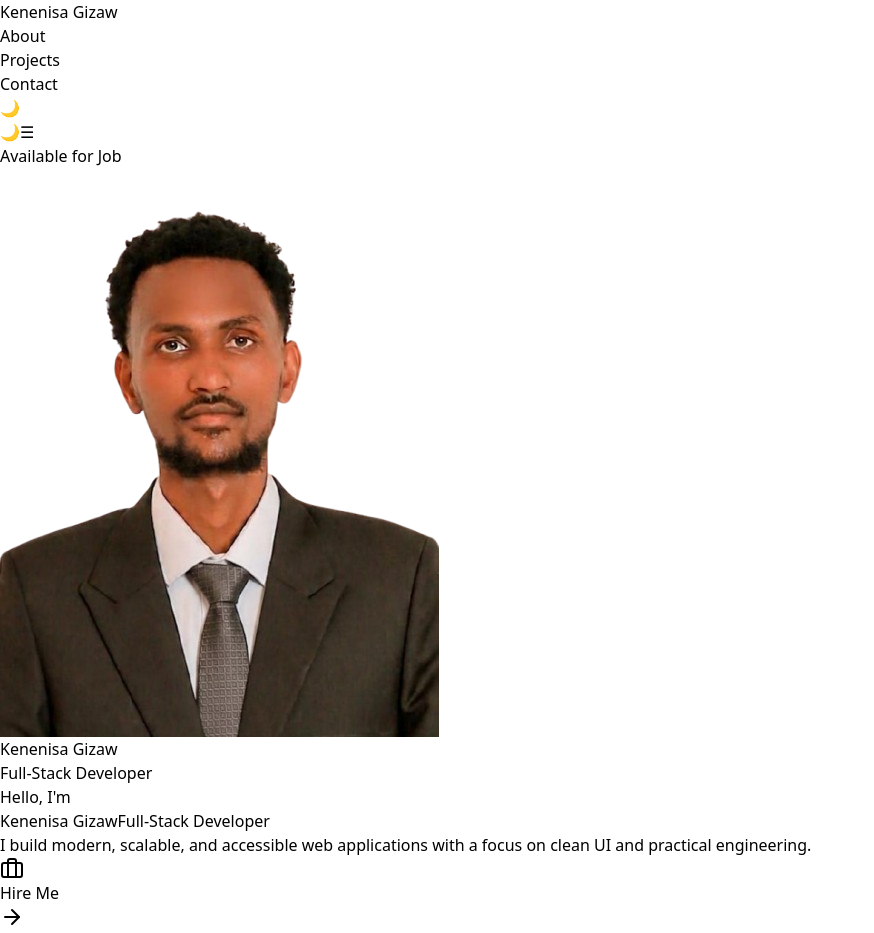
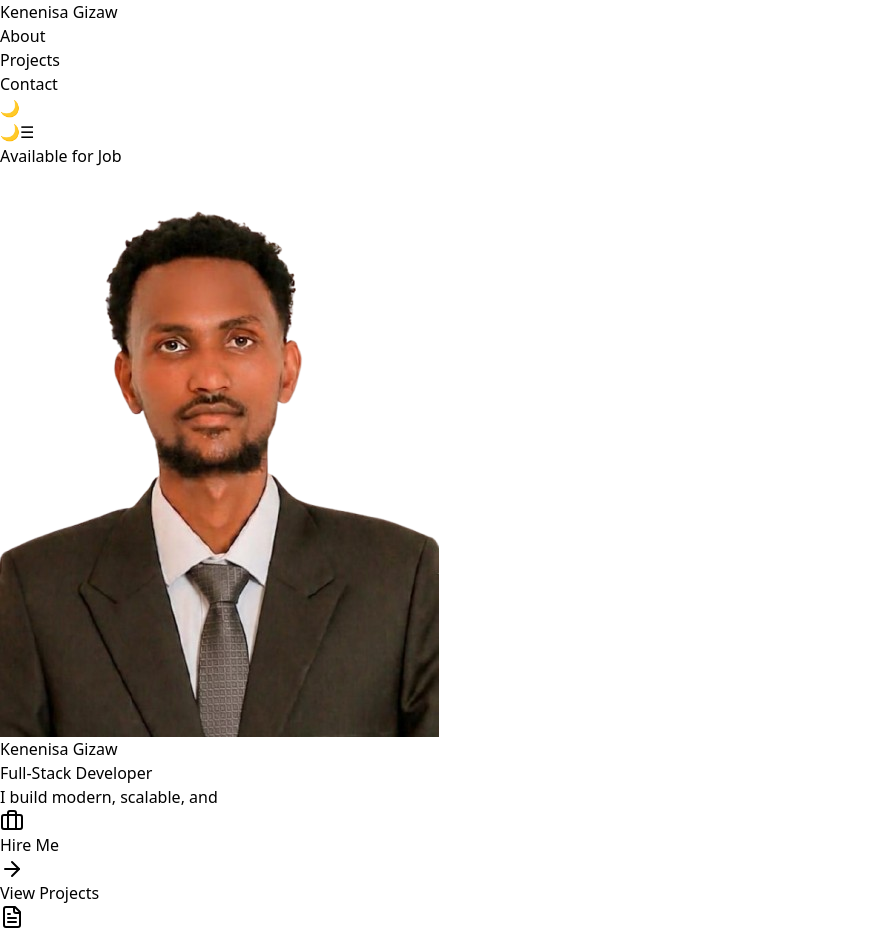
Before and after one commit to kenenisagizaw/Portifolio, a React (Vite) app: page / in a window 1280 px wide. Shown: the top 933 px of the page, without its empty margins (0-874 px from the left). Built offline with nearby package versions, Linux system fonts and the light colour scheme.

Commit message:
Refactor HeroText component: implement TypingHighlight for dynamic text display and enhance layout for improved user experience

```diff
--- a/src/components/HeroText.tsx
+++ b/src/components/HeroText.tsx
@@ -1,10 +1,173 @@
-import React from "react";
+import React, { useEffect, useState } from "react";
 import { motion } from "framer-motion";
 
+const messages = [
+  {
+    text: "Hello, I'm Kenenisa Gizaw",
+    highlight: ["Kenenisa Gizaw"],
+    color: "from-slate-700 via-indigo-600 to-violet-600",
+  },
+  {
+    text: "Fullstack Developer",
+    highlight: ["Fullstack Developer"],
+    color: "from-blue-600 via-indigo-600 to-purple-600",
+  },
+  {
+    text: "I build modern, scalable, and accessible web applications!",
+    highlight: ["modern", "scalable", "accessible"],
+    color: "from-emerald-600 via-teal-600 to-cyan-600",
+  },
+];
+
+const TypingHighlight = ({
+  text,
+  highlightWords,
+  color,
+  onComplete,
+}: {
+  text: string;
+  highlightWords: string[];
+  color: string;
+  onComplete: () => void;
+}) => {
+  const [index, setIndex] = useState(0);
+
+  useEffect(() => {
+    setIndex(0);
+  }, [text]);
+
+  useEffect(() => {
+    if (index < text.length) {
+      const timeout = setTimeout(() => {
+        setIndex((prev) => prev + 1);
+      }, 40);
+      return () => clearTimeout(timeout);
+    }
+
+    const timeout = setTimeout(() => {
+      onComplete();
+    }, 2000);
+    return () => clearTimeout(timeout);
+  }, [index, text, onComplete]);
+
+  const highlightedIndices = new Set<number>();
+  highlightWords.forEach((word) => {
+    let startPos = 0;
+    while (startPos < text.length) {
+      const foundPos = text.indexOf(word, startPos);
+      if (foundPos === -1) break;
+      for (let i = 0; i < word.length; i++) {
+        highlightedIndices.add(foundPos + i);
+      }
+      startPos = foundPos + 1;
+    }
+  });
+
+  const words = text.split(" ");
+  let charCounter = 0;
+
+  return (
+    <div className="relative">
+      <motion.div
+        className={`absolute -inset-4 bg-gradient-to-r ${color} opacity-[0.03] blur-xl rounded-lg`}
+        animate={{ scale: [1, 1.02, 1], opacity: [0.02, 0.04, 0.02] }}
+        transition={{ duration: 4, repeat: Infinity, ease: "easeInOut" }}
+      />
+
+      <div className="min-h-[7rem] md:min-h-[9rem] lg:min-h-[10rem] flex flex-col justify-start pt-2 md:pt-4">
+        <h1 className="max-w-none text-4xl md:text-5xl font-extrabold text-gray-900 dark:text-white tracking-wide leading-tight md:leading-tight">
+          {words.map((word, wIdx) => {
+            const wordElement = (
+              <span key={wIdx} className="inline-block whitespace-nowrap">
+                {word.split("").map((char, cIdx) => {
+                  const currentGlobalIndex = charCounter + cIdx;
+                  const isHighlighted = highlightedIndices.has(currentGlobalIndex);
+                  const isVisible = currentGlobalIndex < index;
+
+                  return (
+                    <motion.span
+                      key={cIdx}
+                      initial={{ opacity: 0 }}
+                      animate={{ opacity: isVisible ? 1 : 0 }}
+                      transition={{ duration: 0 }}
+                      className={`inline-block ${
+                        isHighlighted
+                          ? `bg-gradient-to-r ${color} bg-clip-text text-transparent`
+                          : ""
+                      }`}
+                    >
+                      {char}
+                    </motion.span>
+                  );
+                })}
+              </span>
+            );
+
+            charCounter += word.length;
+
+            const spaceElement =
+              wIdx < words.length - 1 ? (
+                <span key={`space-${wIdx}`} className="inline-block">
+                  <motion.span
+                    initial={{ opacity: 0 }}
+                    animate={{ opacity: charCounter < index ? 1 : 0 }}
+                    transition={{ duration: 0 }}
+                  >
+                    &nbsp;
+                  </motion.span>
+                </span>
+              ) : null;
+
+            if (wIdx < words.length - 1) {
+              charCounter += 1;
+            }
+
+            return (
+              <React.Fragment key={wIdx}>
+                {wordElement}
+                {spaceElement}
+              </React.Fragment>
+            );
+          })}
+        </h1>
+      </div>
+
+      <div className="flex justify-center lg:justify-start gap-1.5 mt-4">
+        {[...Array(3)].map((_, i) => (
+          <motion.div
+            key={i}
+            className={`w-1.5 h-1.5 rounded-full ${
+              i < highlightWords.length
+                ? "bg-gradient-to-r from-blue-500 to-indigo-500"
+                : "bg-gray-300 dark:bg-gray-600"
+            }`}
+            animate={{
+              scale: i < highlightWords.length ? [1, 1.2, 1] : 1,
+              opacity: i < highlightWords.length ? [0.7, 1, 0.7] : 0.4,
+            }}
+            transition={{
+              duration: 2,
+              repeat: Infinity,
+              delay: i * 0.2,
+              ease: "easeInOut",
+            }}
+          />
+        ))}
+      </div>
+    </div>
+  );
+};
+
 export default function HeroText() {
+  const [messageIndex, setMessageIndex] = useState(0);
+
+  const handleComplete = () => {
+    setMessageIndex((prev) => (prev + 1) % messages.length);
+  };
+
   return (
     <div className="relative w-full max-w-5xl text-center lg:text-left">
-      <div className="relative min-h-[14rem] md:min-h-[15rem] lg:min-h-[16rem] flex flex-col justify-start pt-2 md:pt-4">
+      <div className="min-h-[15rem] md:min-h-[16rem] lg:min-h-[18rem] flex flex-col justify-start">
         <motion.div
           className="absolute top-4 right-4 md:top-10 md:-right-10 w-16 h-16 md:w-20 md:h-20 rounded-full bg-gradient-to-r from-indigo-300/10 to-purple-300/10 blur-2xl pointer-events-none"
           animate={{ x: [0, 8, 0], y: [0, -8, 0], rotate: [0, 5, 0] }}
@@ -16,37 +179,25 @@ export default function HeroText() {
           transition={{ duration: 10, repeat: Infinity, ease: "easeInOut" }}
         />
 
-        <motion.p
-          className="text-sm md:text-base font-semibold uppercase tracking-[0.35em] text-indigo-600 dark:text-indigo-300"
-          initial={{ opacity: 0, y: 12 }}
-          animate={{ opacity: 1, y: 0 }}
-          transition={{ duration: 0.5, ease: "easeOut" }}
-        >
-          Hello, I&apos;m
-        </motion.p>
+        <TypingHighlight
+          key={messageIndex}
+          text={messages[messageIndex].text}
+          highlightWords={messages[messageIndex].highlight}
+          color={messages[messageIndex].color}
+          onComplete={handleComplete}
+        />
+      </div>
 
-        <motion.h1
-          className="mt-4 text-4xl sm:text-5xl md:text-6xl lg:text-7xl font-extrabold tracking-tight text-gray-900 dark:text-white"
-          initial={{ opacity: 0, y: 16 }}
-          animate={{ opacity: 1, y: 0 }}
-          transition={{ duration: 0.6, ease: "easeOut", delay: 0.08 }}
-        >
-          <span className="block bg-gradient-to-r from-slate-900 via-indigo-700 to-violet-700 bg-clip-text text-transparent dark:from-white dark:via-indigo-200 dark:to-violet-300">
-            Kenenisa Gizaw
-          </span>
-          <span className="mt-3 block text-2xl sm:text-3xl md:text-4xl lg:text-5xl font-semibold text-gray-700 dark:text-gray-300">
-            Full-Stack Developer
-          </span>
-        </motion.h1>
-
-        <motion.p
-          className="mt-5 max-w-2xl text-base md:text-lg leading-relaxed text-gray-600 dark:text-gray-400"
-          initial={{ opacity: 0, y: 12 }}
-          animate={{ opacity: 1, y: 0 }}
-          transition={{ duration: 0.6, ease: "easeOut", delay: 0.16 }}
-        >
-          I build modern, scalable, and accessible web applications with a focus on clean UI and practical engineering.
-        </motion.p>
+      <div className="flex justify-center lg:justify-start gap-2 mt-2">
+        {messages.map((_, i) => (
+          <motion.div
+            key={i}
+            className={`w-6 h-0.5 rounded-full ${i === messageIndex ? "bg-gradient-to-r from-blue-600 to-indigo-600" : "bg-gray-200 dark:bg-gray-700"}`}
+            initial={{ width: i === messageIndex ? "24px" : "8px" }}
+            animate={{ width: i === messageIndex ? "24px" : "8px" }}
+            transition={{ duration: 0.3 }}
+          />
+        ))}
       </div>
     </div>
   );
```
